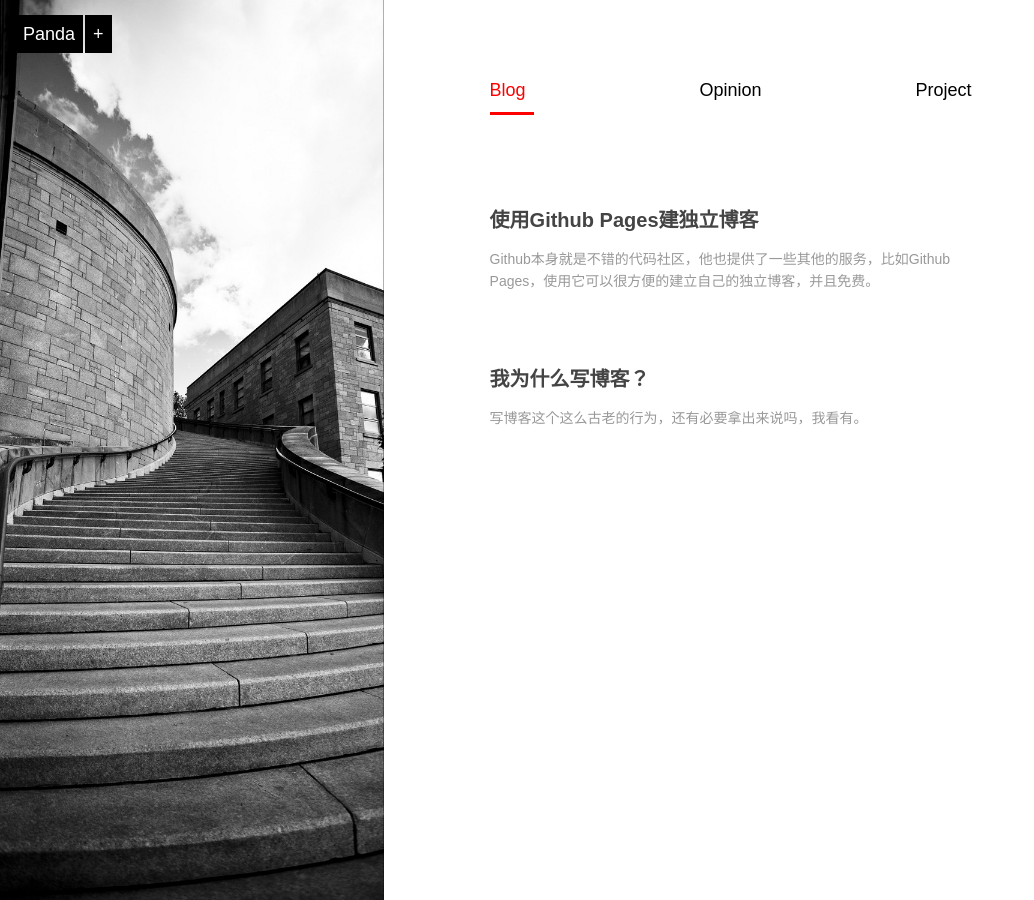
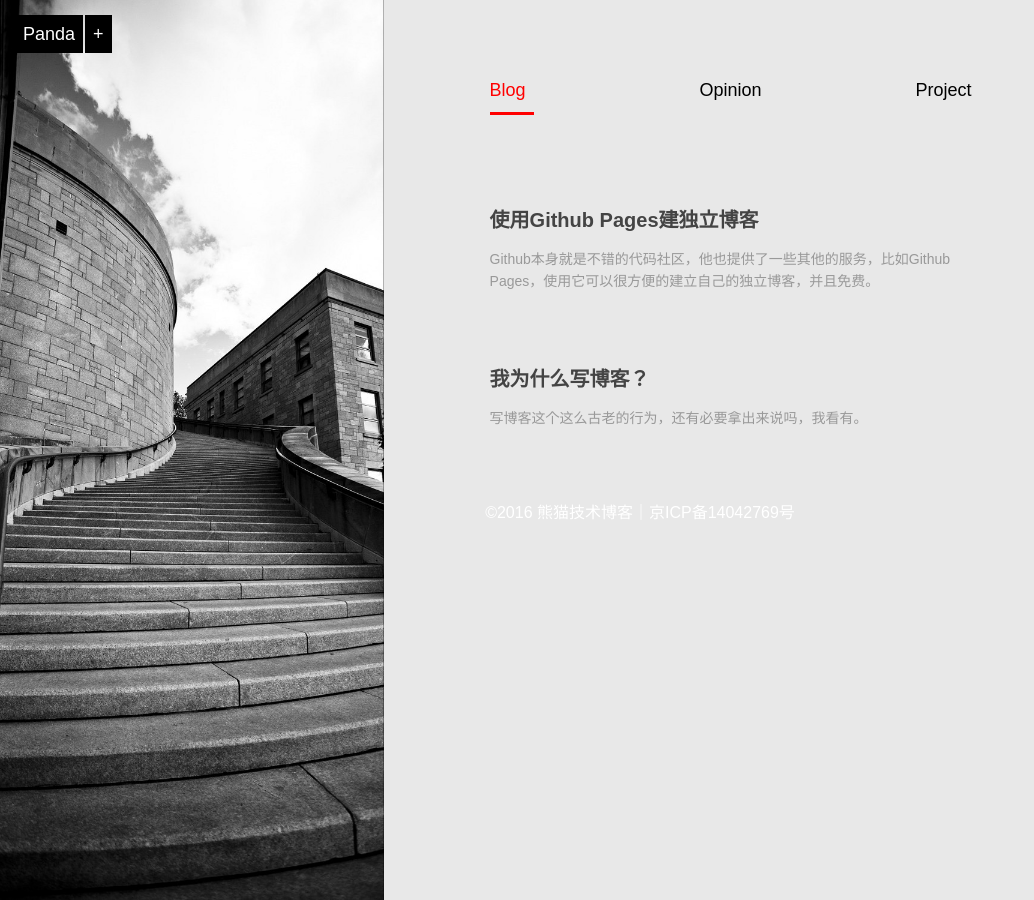
Before and after one commit to zhangpanda/blog, a Jekyll site: the page built from index.md, in a window 1280 px wide. Shown: the whole page, without its empty margins (0-1034 px from the left). Built offline with Jekyll 4.4.1, drawn with Linux system fonts in a browser that asks for light colours; comment, search, counter and statistics services are not loaded.

Commit message:
add copyright and gitignore

```diff
--- a/_layouts/default.html
+++ b/_layouts/default.html
@@ -44,8 +44,11 @@
             });
         })
     </script>
+    <div class="home-footer">
+        ©2016 <a href="/">熊猫技术博客</a>｜京ICP备14042769号
+    </div>
+    <div style="display:none;">
+        <script type="text/javascript">var cnzz_protocol = (("https:" == document.location.protocol) ? " https://" : " http://");document.write(unescape("%3Cspan id='cnzz_stat_icon_1257636841'%3E%3C/span%3E%3Cscript src='" + cnzz_protocol + "s4.cnzz.com/stat.php%3Fid%3D1257636841%26show%3Dpic' type='text/javascript'%3E%3C/script%3E"));</script>
+    </div>
 </body>
-<div style="display:none;">
-<script type="text/javascript">var cnzz_protocol = (("https:" == document.location.protocol) ? " https://" : " http://");document.write(unescape("%3Cspan id='cnzz_stat_icon_1257636841'%3E%3C/span%3E%3Cscript src='" + cnzz_protocol + "s4.cnzz.com/stat.php%3Fid%3D1257636841%26show%3Dpic' type='text/javascript'%3E%3C/script%3E"));</script>
-</div>
 </html>
--- a/css/default.css
+++ b/css/default.css
@@ -32,7 +32,7 @@ body .hide{display:none;}
 
 
 /***********default settings**********/
-body {font-family: "微软雅黑","Arial","Helvetica","sans-serif";font-size:16px;}
+body {font-family: "微软雅黑","Arial","Helvetica","sans-serif";font-size:16px;background:#e8e8e8; }
 a {color:#4A75B5;text-decoration:none;outline:none;}
 a:hover {text-decoration:underline}
 a.external {padding-right:13px;background:url('/images/icons.gif') no-repeat right 1px;}
@@ -137,12 +137,13 @@ h3.about {color:#777;margin-top:20px;font-size:22px;margin-bottom:10px}
 .home-menu { position:fixed; top:15px; left:15px; z-index:5; font-size:0; }
 .home-menu-icon { line-height:38px; padding:0 8px; display:inline-block; color:#fff; font-size:18px;  background:#000; }
 .home-follow { margin-left:2px; line-height:38px; padding:0 8px; display:inline-block; color:#fff; font-size:18px; background:#000;  }
-.home-menu-icon:hover,
-.home-follow:hover { color:#fff; text-decoration:none; }
+.home-menu-icon:hover,.home-follow:hover { color:#fff; text-decoration:none; }
 .home-contact { color:#fff; margin-top:2px; background:#000; padding:8px 0 7px; text-align:center; display:none;}
 .home-contact a { width:30px; display:inline-block; }
 .home-contact img { width:18px; }
-
+.home-footer{ color:#fff;width:100%;text-align:center;clear:both;margin-bottom:15px; }
+.home-footer a{ color:#fff; text-decoration:none; }
+.home-footer a:hover{ color:#fff; text-decoration:none; }
 @media screen and (max-width: 750px){
     body {font-size:14px;}
     #content {width:85%;margin:100px auto 50px; }
```
Also changed, not shown: 1 other file.
